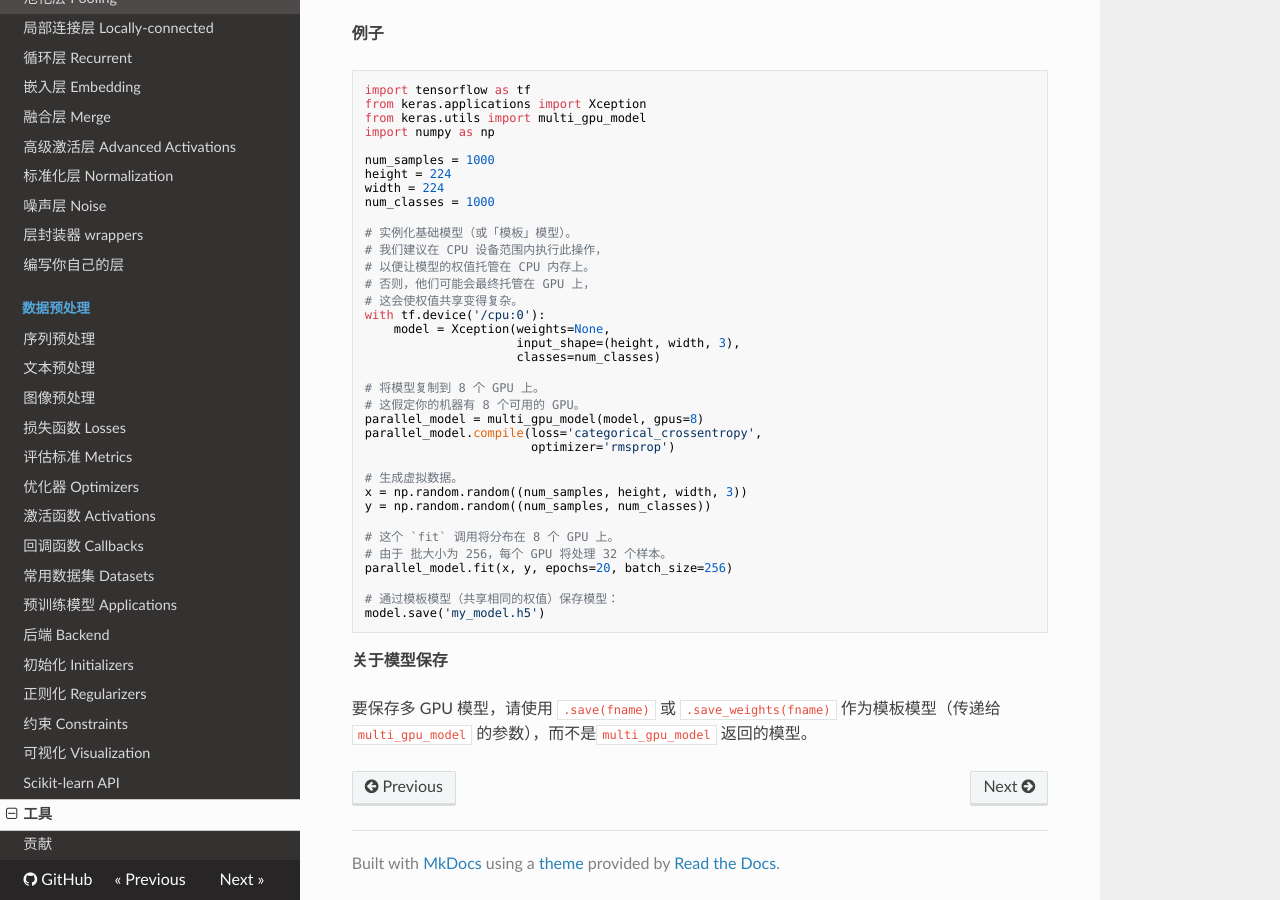
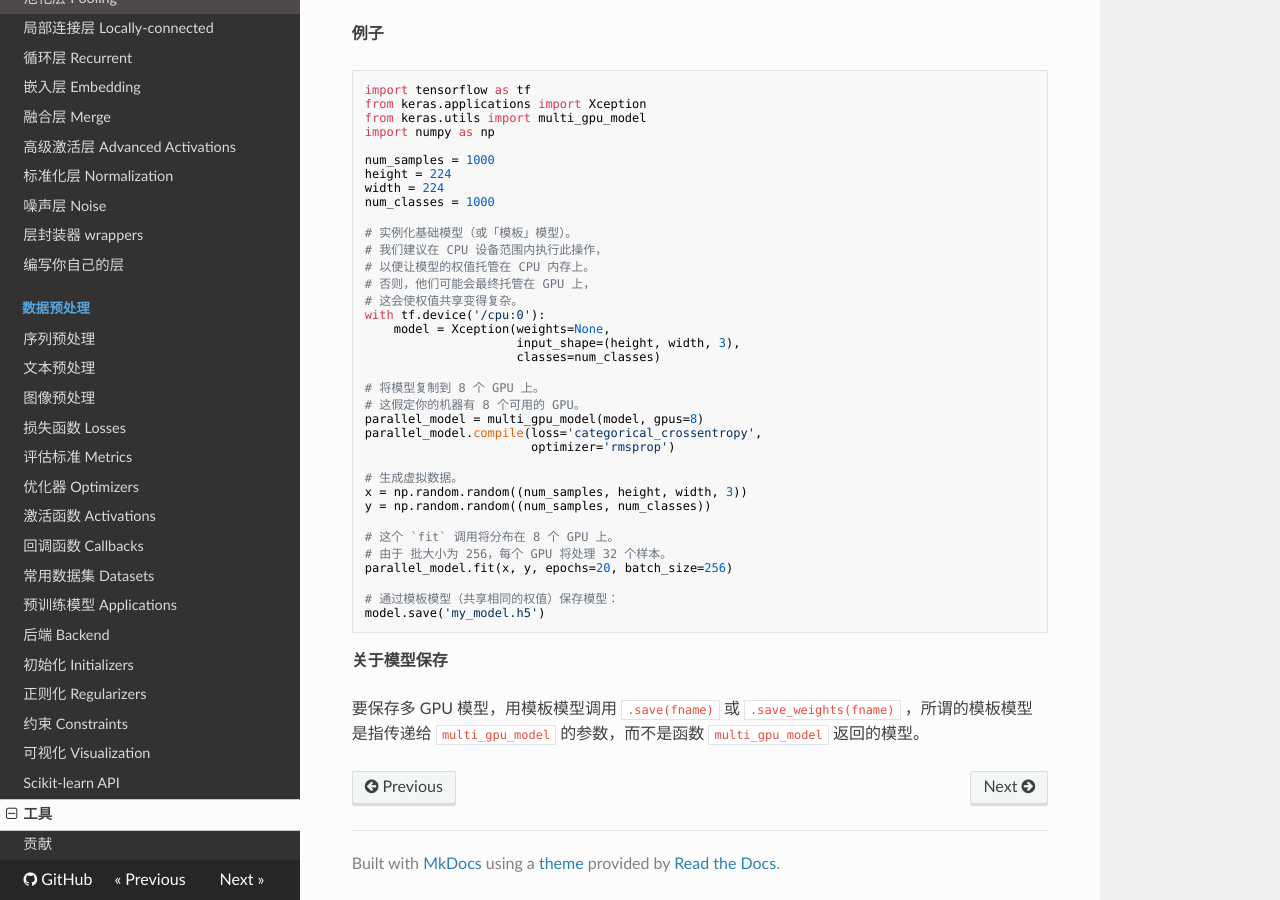
Before and after one commit to keras-team/keras-docs-zh, an MkDocs documentation site: the page built from sources/utils.md, in a window 1280 px wide and 900 px high, scrolled down 5219 px. Built offline with MkDocs 1.6.1, drawn with Linux system fonts in a browser that asks for light colours; nearby versions of some CDN libraries; old or Windows-style settings are respelled for this version of MkDocs.

Commit message:
Fix confusing translation

```diff
--- a/sources/utils.md
+++ b/sources/utils.md
@@ -336,4 +336,4 @@ model.save('my_model.h5')
 
 __关于模型保存__
 
-要保存多 GPU 模型，请使用 `.save(fname)` 或 `.save_weights(fname)` 作为模板模型（传递给 `multi_gpu_model` 的参数），而不是`multi_gpu_model` 返回的模型。
+要保存多 GPU 模型，用模板模型调用 `.save(fname)` 或 `.save_weights(fname)` ，所谓的模板模型是指传递给 `multi_gpu_model` 的参数，而不是函数 `multi_gpu_model` 返回的模型。
```
